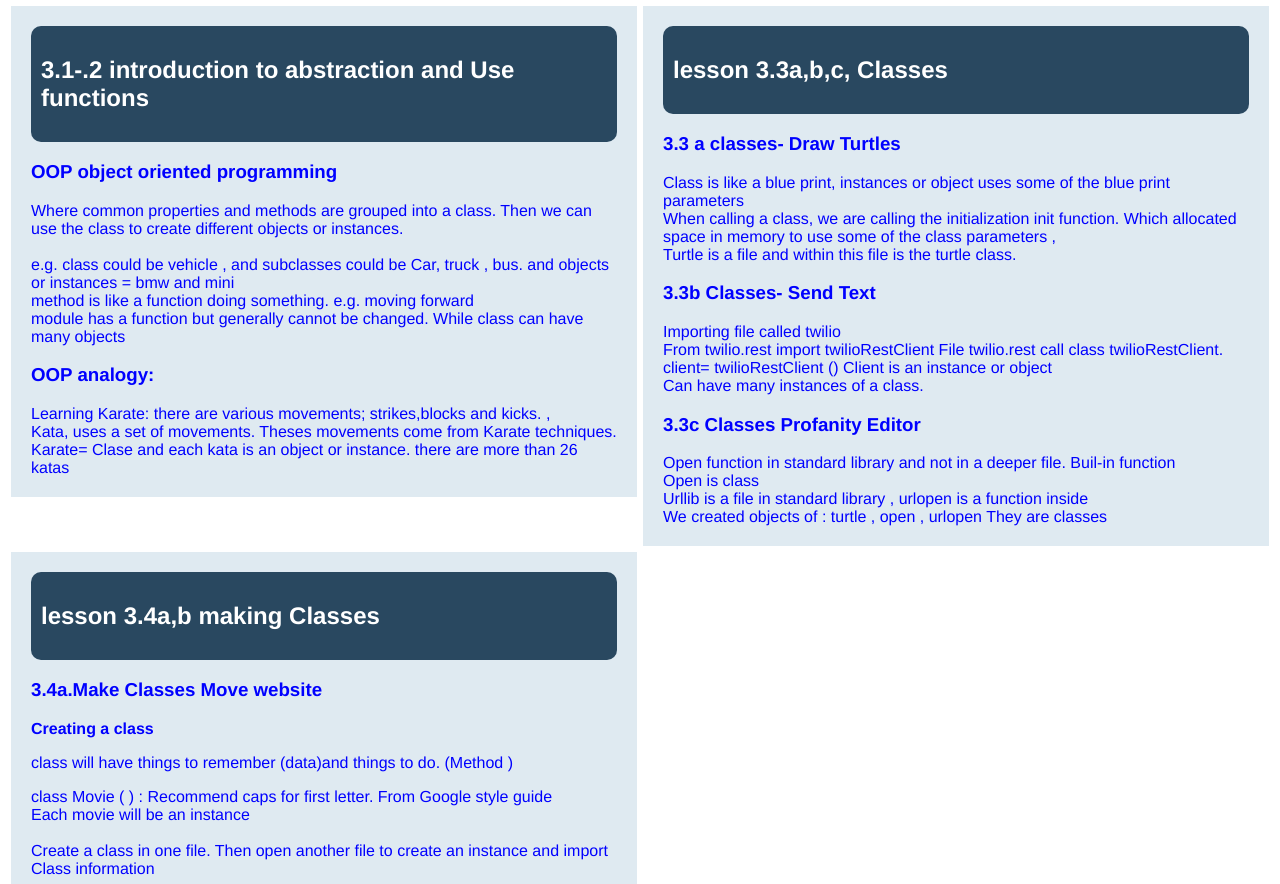
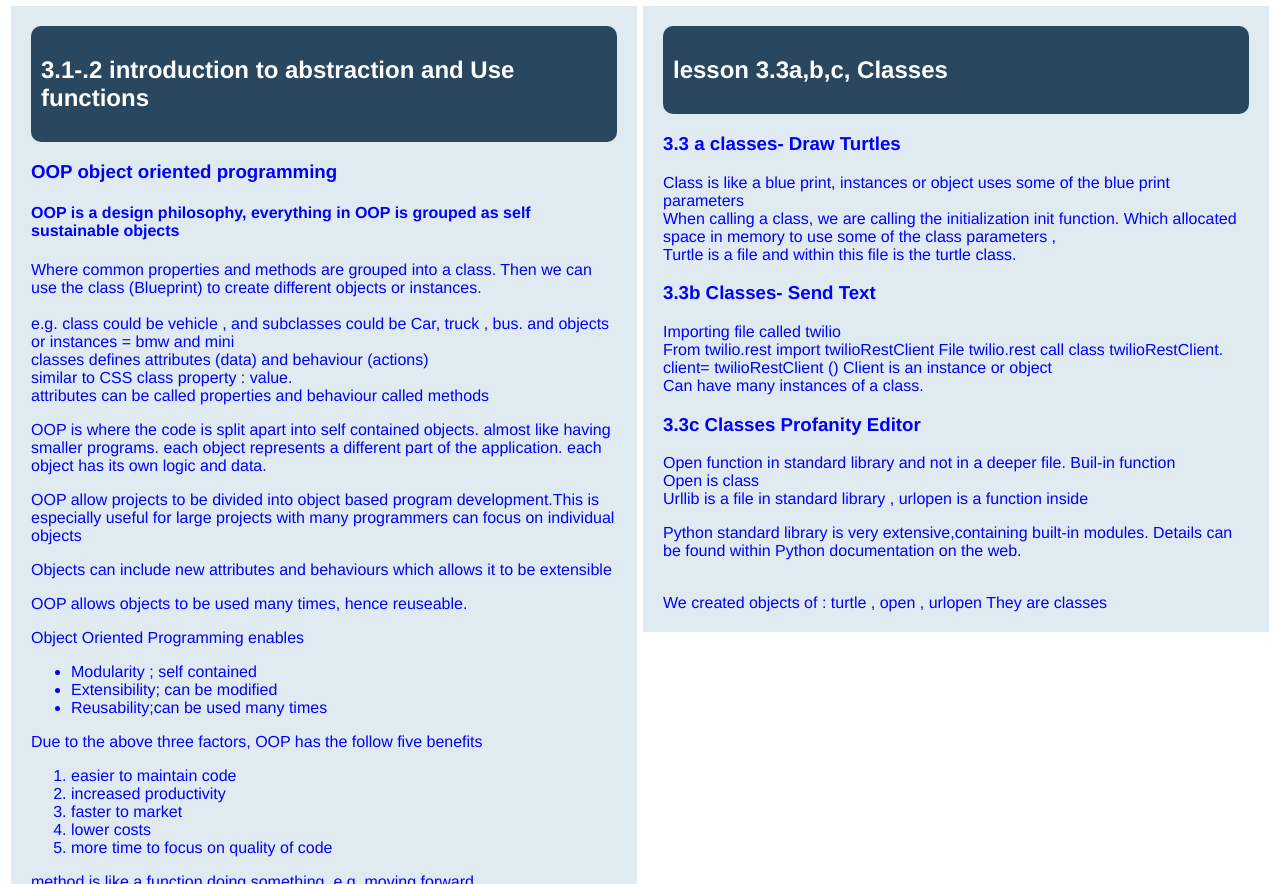
Before and after one commit to Chandradasa/project-stage1, a plain HTML site: page index.html in a window 1280 px wide. Shown: the part 3756-4640 px from the top of the page. Drawn offline with Linux system fonts and the light colour scheme.

Commit message:
Project.stage3
Updates after feedback

```diff
--- a/index.html
+++ b/index.html
@@ -2,62 +2,37 @@
 <html>
   <head>
     <meta charset="UTF-8">
-
-
-    <title>Daves new website check</title>
-
-
+    <title>Daves new website checkDC</title>
     <link rel="stylesheet" href="style.css">
-
-
-
-
-
-
   </head>
-
-
-
 <body>
-
-
   <h1 class="title"> Intro to programming</h1>
     <div class="row">
       <div class="col-6">
         <div class = "lesson-notes">
         <div class="lesson-title">
-
           <h2> Lesson 1.1: The Basics of the Web and HTML</h2>
           </div>
           <h4>New start</h4>
           <p> HTML hyper text markup language , is the main part of the web</p>
-
           <p> HTTP is the language to comms with servers</p>
           <h3> tags</h3>
           <p> from tag to tag is an element</p>
              breaks a line
             <br>= br tag
-
           <p> <em>  em tag makes content italics </em>
           <br> <b> b tag makes bold</b></p>
-
           <p> tag with end tag is a void tag
           <br> inline tags have no boxes around them ; block takes have boxes</p>
-
           <p> to add a link use a tag anchor and href = web link<a href= "http://www.bbc.com"> The BBC</a></p>
-
           <p> to add image use img tag wih attribute src(source)
           </p>
           inline tags do not have space eg padding. block tags eg div is a block has invisable box
           Span inline can add style.
         </div>
       </div>
-
-
-
   <div class="col-6">
     <div class="lesson-notes">
-
       <div class="lesson-title">
             <h2>  lesson 1.2: Creating a Structured Document</h2>
       </div>
@@ -65,23 +40,16 @@
             <p>  HTML is provides  layout and content <br>
              CSS cascaded style sheet adds style and javascript provides action </p>
              <ul>
-
               <li> HTMLlanguage of the web </li>
               <li> CSS language Style  </li>
               <li> DOM document object model  uses tags from HTML</li>
              </ul>
-
              <p> Web pages  can be divided into <b>boxes</b> using div tags </p>
-
-
              <p> CSS can be inline, in head section or external</p>
              <p> clase atribute can be used  to add style. Id used for one section</p>
              <p> programmers need to avoid repeat code as it takes more time;more chance of errors. do no repeat code; can used style calling class on multiple areas of the web site</p>
              <p> computer codes being structured, improves clarity,quality and development time.Logical flow</p>
-
-
     </div>
-
   </div>
 </div>
  <div class="row">
@@ -96,13 +64,10 @@
             <li> in head</li>
             <li> in line</li>
             <li> external</li>
-
         </ul>
-
           <p>  adding style  can call p selector {} ; class using dot . {}, id #<br>
           use documentation on web to find  ccs atrributs, background-color is  <b> property </b> and black is the <b>  value </b>
           propery and value is <b> declaration</b> <br></p>
-
          <p>  link rel="stylesheet" type="text/css" href="main.css",  to call external style</p>
           <p> HTML comment &lt;ignore!-->  CSS /* */ &gt;</p>
           <P> Code ,test refine: can use dev tools to see results</P>
@@ -120,7 +85,6 @@
       </div>
       <div>
          <p>Break a problem into small pieces</p>
-
         <p>Computer not useful without program,<br> computer can do anything.
         Program tells computer what to do
         <br>
@@ -135,26 +99,18 @@
           Procedural thinking : following the instructions in your code
           Technological empathy
           abstract thinking
-
-
            <p>#  to add python comments without affecting code</p>
-
               Print  command  to see results <br>
-
               Natural languages. Ambiguity , verbosity ( long to describe) <br>
-
               python  Grammar  is strict not like spoken languages
               <p>
               Sentence   -> subject Verb object<br>
-
               Backus naur form : exactly describe what to do in simple terms
               </p>
               Non terminal  ( not finished). -> replacement<br>
               Terminal = end and on left <br>
               Replacing with terminal<br>
-
               Derivation when we have terminals left<br>
-
               <h4>Rules of language </h4>
               <ul>
                 <li>Expression -> expression  operator expression</li>
@@ -188,49 +144,29 @@
             <li> external</li>
 
           </ul>
-
-
-
-
           <p> String is a group of characters, inside single or double quotes</p>
           <p>Assign a variable to string</p>
           <p>Add stings together is called concatenation</p>
           <p>pace in quote at end to provide space between strings </p>
           <P>Cannot  add number and string but can multiply string </P>
-
-
           <p>String  characters with "" '' can be empty</p>
 
           <h4>Indexing strings.</h4>
             [ ]  <b>0 is the first character</b> <br>
             -1 counts from left first character
-
             <p>String [ number]   Calls character at the number<br>
-
             String [  number1 : number2].  Calls character  at n1 to character just before n2</p>
-
             Can leave one entry empty  or both <br>
             <h4>Procedure = functions</h4>
-
             <p>Find is a method built in procedure
-
               String .find ( smaller string).    Give the first position  of smaller string.</p>
-
               Smaller string  called <em>parameter,</em> can have more that 1 parameter.<br>
-
               <p> <b>Smaller string,1 </b> means find smaller string  from position 1 </p>
-
               <P>Edge case, outliner situation</P>
               [0] for empty string gives error <br>
               [ 0:]  for empty string give 0 <br>
                Sub sequence operator <br>
-
-
                <span style="color:red"> Print triple quotes for multiple lines </span>
-
-
-
-
     </div>
   </div>
 <div class="col-6">
@@ -240,12 +176,9 @@
       </div>
             <p>
             <b>Function or procedure</b> <br> </p>
-
-
              <p>Function : set of actions which can be call multiple times.<br>
               Parentheses ( )  where to declare inputs, variables
               </p>
-
               <p>Without a <b>return</b>, procedure does not return anything </p>
               <p>Once a function  is created , it can be used <br>
               Inputs entered into function and output occurs</p>
@@ -255,19 +188,12 @@
                 <li> a= a+b </li>
                 <li>  return a</li>
              </ul>
-
-
                 <p>Procedural compersion </p> <br>
                   def square (n):  note : <br>
                     return n*n <br>
 
                       x=37 <br>
-
                 <p>  print square(square(x)) </p>
-
-
-
-
     </div>
   </div>
  </div>
@@ -311,10 +237,6 @@
             While (test expression):
             (block)
             </p>
-
-
-
-
       </div>
     </div>
   </div>
@@ -324,23 +246,15 @@
           <h2> lesson 2.5   Debugging</h2>
       </div>
       <div>
-
-
             <h4>All programs will have bugs at first, expect it.
             </h4>
 
               <p>have a strategy to debug <br>
-
-
               Error message in python is called traceback <br>
-
               Can look up error message on the web. <br> Look at the last line in error message </p>
-
             <p>When using example code, try use the original code and make small changes </p>
-
             <p>Also check example code does what you want it to do
             </p>
-
             <p>Try add print statements in the code to see results in part of code  <br>
             Remove print after debug. Comment out code when debugging </p>
 
@@ -360,12 +274,6 @@
                 4 smaller functions instead of 1 big one</li>
 
             </ul>
-
-
-
-
-
-
     </div>
   </div>
   </div>
@@ -380,43 +288,23 @@
               <h3>Structured data </h3>
                 <p>Mutation changes items in list. Cannot change in a string, <br>
                 List [ ] = [   ]  </p>
-
-
-
                 <p> Aliasing :  different names but equivalent <br>
-
                   Assignment statement, when giving a value to a varible <br>
-
-
                   Lists do not need return as when change in function, it stays
-
                 <h3>List operations</h3>
                 <ul>
                     <li> List .append . element</li>
-
                      <li>list . append (new element) </li>
-
                      <li> List + list</li>
                      <li> len( list)</li>
                 </ul>
                     <p>append to  list adds the append items to the last index.  <br> adding lists , just adds the lists together</p>
                     <p> += adds right and left, the puts result in left</p>
-
                   <h3>For loop : go through each element </h3>
-
                     <p>For name in list :  <br>
-
                       Similar for while loop but for lists <br>
-
                     List .index (value)  to find value in list, if not in list error  </p>
-
                     <p> Value in list.   True or false </p>
-
-
-
-
-
-
       </div>
     </div>
   </div>
@@ -426,139 +314,115 @@
           <h2> lesson 2.7  How to solve Problems</h2>
       </div>
       <div>
-
-
-
-
-
                 <ul>
                     <li> Dont panic</li>
-
                      <li> what are i/p  </li>
-
                      <li> what are o/p </li>
                      <li>  work through some examples by hand</li>
                      <li>  simple mechanical solution. </li>
                      <li>  Develop incrementally and test as we go </li>
                      <li>  small steps and know what they do </li>
                 </ul>.
-
-
-
-
-
-
       </div>
 
     </div>
 </div>
 </div>
-
-
 <div class="row">
  <div class="col-6">
-
 <div class="lesson-notes">
       <div class="lesson-title">
           <h2> 3.1-.2 introduction to abstraction  and Use functions</h2>
       </div>
       <div>
        <h3> OOP object oriented programming </h3>
+       <h4>OOP is a design philosophy, everything in OOP is grouped as self sustainable objects</h4>
 
-          Where common properties and methods are grouped into a class. Then we can  use the class to create different
+          Where common properties and methods are grouped into a class. Then we can  use the class (Blueprint) to create different
           objects or instances.<br>
           <br>
-
            e.g. class could be vehicle , and subclasses could be  Car, truck , bus. and objects or instances = bmw and mini
            <br>
+           classes defines  attributes (data) and behaviour  (actions) <br> similar to CSS class property : value.
+           <br>
+           attributes can be called properties and  behaviour called methods
+           <p>
+           OOP is where the  code is split apart into self contained objects.  almost like having smaller programs.  each object represents a different part of the application. each object has its own logic and data.
+           </p>
+           <p>  OOP allow projects to be divided into object based program development.This is especially useful for large projects with many programmers can focus on individual objects</p>
+           <p>
+             Objects can include new attributes and  behaviours which allows it to be extensible
+           </p>
+           <p>
+             OOP allows objects to be used many  times, hence reuseable.
 
+           </p>
+           <p>
+             Object Oriented Programming  enables
+             <ul>
+                <li>Modularity ; self contained</li>
+                <li>Extensibility; can be modified</li>
+                <li>Reusability;can be used many times </li>
+             </ul>
+
+             <p> Due to the above three factors, OOP has the follow five benefits</p>
+             <ol>
+                <li>easier to maintain code</li>
+                <li>increased productivity </li>
+                <li>faster to market</li>
+                <li>lower costs</li>
+                <li> more time to focus on quality of code</li>
+
+             </ol>
+           </p>
             method  is like a function doing something. e.g. moving forward
             <br>
-
-            module  has a function but generally cannot be changed. While class can have many objects
-
+            module is a python file  which can contain many methods.we can import a module and use methods contained in the file.
             <br>
               <h3>OOP   analogy:</h3>
                 Learning Karate:  there are various movements; strikes,blocks and kicks. ,<br>
 
                 Kata, uses a set of movements. Theses movements come from Karate techniques. Karate= Clase and each kata is an object or instance.
-
                 there are more than 26 katas
-
-
-
-
-
-
-
       </div>
-
    </div>
-
 </div>
-
-
 <div class="col-6">
 <div class="lesson-notes">
       <div class="lesson-title">
           <h2> lesson 3.3a,b,c, Classes</h2>
       </div>
       <div>
-
-
             <h3>3.3 a classes- Draw Turtles</h3>
-
               Class  is like a blue print,  instances  or object uses some of the  blue print parameters <br>
-
               When calling a class, we are calling the initialization  init function. Which allocated space in memory to use some of the class parameters ,<br>
-
-
               Turtle is a file and within this file is the turtle class.
-
-
-
               <h3>3.3b  Classes- Send Text </h3>
               Importing file called twilio
               <br>
-
               From twilio.rest import  twilioRestClient
-
               File twilio.rest  call class twilioRestClient.
               <br>
               client= twilioRestClient ()
               Client is an instance or object
               <br>
               Can have many instances  of a class.
-
-
               <h3>3.3c  Classes  Profanity Editor</h3>
-
               Open function in standard library and not in a deeper file. Buil-in function
               <br>
               Open is class
               <br>
               Urllib is a file in standard library , urlopen is a function inside
+              <p>
+                Python standard library  is very extensive,containing built-in  modules. Details can be found within Python documentation on the web.
+              </p>
               <br>
-
               We created objects of : turtle , open , urlopen
               They are classes
-
-
-
-
-
-
-
-
-
-      </div>
-
-    </div>
-
       </div>
    </div>
-
-
+  </div>
+</div>
 <div class="row">
  <div class="col-6">
   <div class="lesson-notes">
@@ -566,25 +430,18 @@
           <h2> lesson 3.4a,b making Classes</h2>
       </div>
       <div>
-
-
             <h3>3.4a.Make Classes Move website </h3>
-
               <b>Creating a class</b> <br>
              <p> class will have things to remember (data)and things to do. (Method ) <br> </p>
 
                 class Movie ( )  : Recommend caps for first letter.  From  Google  style guide  <br>
-
                 Each movie will be an instance
                   <br><br>
-
                 Create a class in one file. Then open another file to  create an instance and import Class information
                 <br><br>
-
               Toy = media.Movie()
               Ini. initiate  Is also called <b>constructor</b>
               <br>
-
               def __ init__( self
               Make sure def does not touch underscore <br><br>
            <ul>
@@ -594,7 +451,6 @@
                 <li>
                  Instance variables  when a variable  created in an instance
                  </li>
-
                 <li>
                   When running  instance  it will need data to feed the init function in class.
                 </li>
@@ -605,44 +461,24 @@
             </ul>
 
               <h3>3.4b Make Classes Advance </h3>
-
                 Class variable, defined  before init.
                  Shared by all objects.
                 Style should be all caps <br> <br>
-
                 There are  pre defined  variable eg  __doc__ <br>
                 <br>
 
-                Inheritance uses existing code. <br>
-
+                Inheritance uses existing code. it is when an object or class is based on another object or class <br>
                 Keep class and instance in different files but in same folder  <br>
-
                 To use class parent, class Child ( Parent):
                 Parent . Init   Then add extra variable  <br> <br>
-
                <b> Fish = class. Salmon = object</b> <br>
-
                 Method created in parent class can be called in child parent. <br>
-
-                Method overriding  when methods have same name in both parent and child, errors do not occur.<br>
-
-                 When calling method in child  even though same name in parent.
-
-
-
-
-
-
-
-
-
-      </div>
-
+                Method overriding is when methods have same name in both parent and child; When calling method in child,the parent method is override. <br>
+                similar to CSS when style can be added to all HTML, but a specific  part can be overwritten.
       </div>
      </div>
-
     </div>
-
+  </div>
 <a href="http://jigsaw.w3.org/css-validator/check/referer">
     <img style="border:0;width:88px;height:31px"
         src="http://jigsaw.w3.org/css-validator/images/vcss-blue"
@@ -650,8 +486,6 @@
     </a>
 
 
-
-
 </body>
 
 </html>
```
Lines whose indentation alone changed are shown as unchanged.
